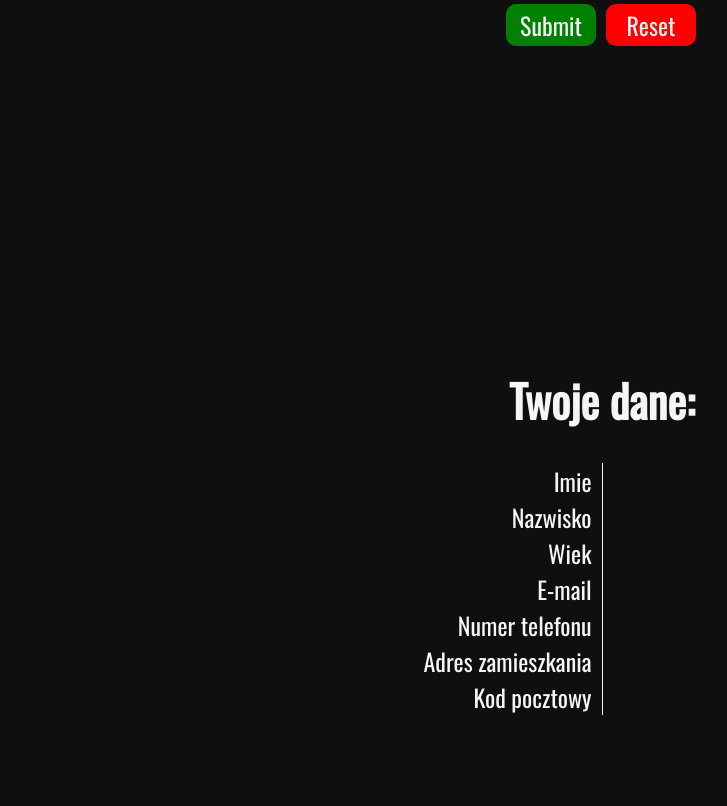
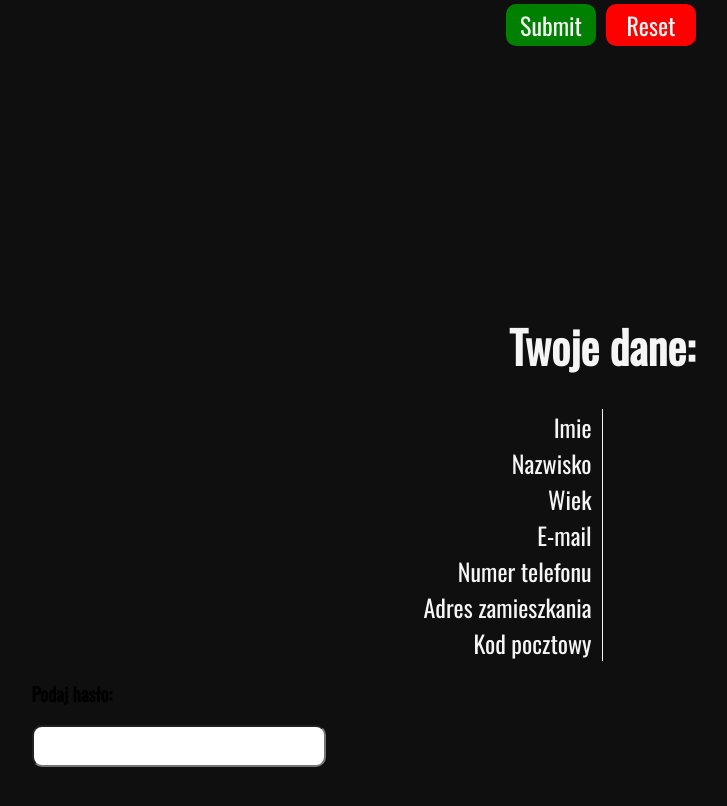
Before and after one commit to Cukierr/Formularz, a plain HTML site: page Index.html in a window 1280 px wide. Shown: the part 674-1480 px from the top of the page, without its empty margins (38-765 px from the left). Drawn offline with nearby package versions, Linux system fonts and the light colour scheme; a script that the page names is missing.

Commit message:
Update Index.html

```diff
--- a/Index.html
+++ b/Index.html
@@ -65,7 +65,8 @@
     </main>
     <footer>
         <h1>Twoje dane:</h1>
-        <table>
+        <div id="xddd">
+            <table id="qwerty">
                 <tr>
                     <td><p>Imie</p></td>
                     <td class="prawo"><p id="xdimie"></p></td>
@@ -95,6 +96,11 @@
                     <td class="prawo"><p id="xdkodpocztowy"></p></td>
                 </tr>
             </table>
+            <div id="tak">
+                <h3>Podaj hasło:</h3>
+                <input type="password" id="danehaslo">
+            </div>
+        </div>
     </footer>
     <script src="skrypt.js"></script>
 </body>
```
Lines whose indentation alone changed are shown as unchanged.
